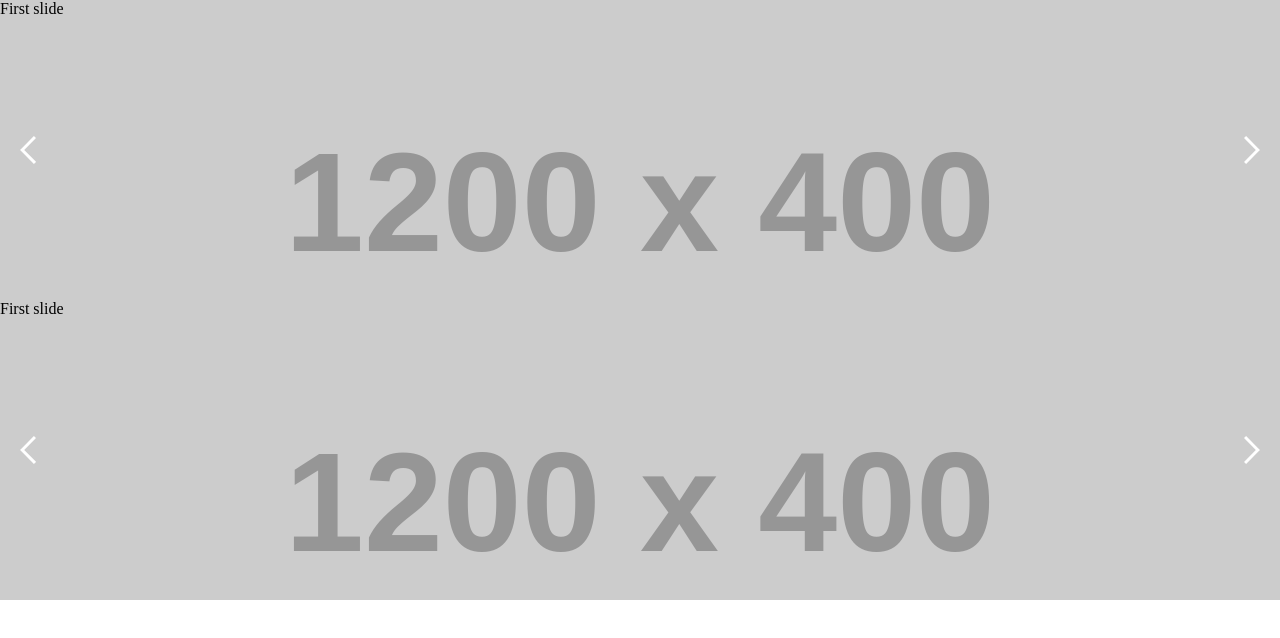
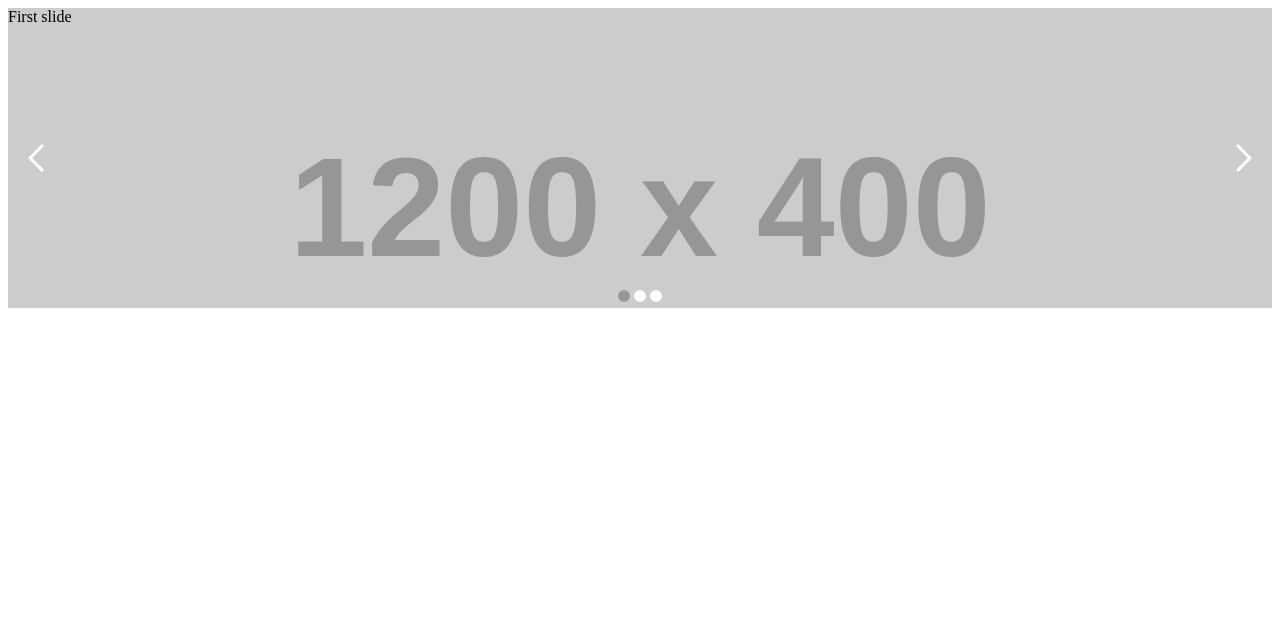
Before and after one commit to michu2k/SimpleSlider, a website: page index.html in a window 1280 px wide. Drawn offline with Linux system fonts and the light colour scheme; files that its build step writes are made by us from their sources; placeholder pictures from the web are drawn by us.

Commit message:
Version 1.6.0|1.6.1 introduced

```diff
--- a/index.html
+++ b/index.html
@@ -6,13 +6,6 @@
 	<meta name="viewport" content="width=device-width, initial-scale=1">
 	<link rel="stylesheet" href="dist/simpleSlider.min.css">
 	<title>Simple Slider</title>
-
-	<style>
-		body {
-			margin: 0;
-			padding: 0;
-		}
-	</style>
 </head>
 <body>
 
@@ -31,29 +24,18 @@
 		</div>
 	</div>
 
+	<!--Pagination-->
+	<div class="slider-pagination"></div>
+
+	<!--Buttons-->
 	<div class="slider-btn slider-btn-prev"></div>
     <div class="slider-btn slider-btn-next"></div>
-</div>
 
-<div class="simple-slider simple-slider-second">
-	<div class="slider-wrapper">
-		<div class="slider-slide" style="background-image: url('https://placehold.it/1200x400')">
-			First slide
-		</div>
-
-		<div class="slider-slide" style="background-image: url('https://placehold.it/1200x400')">
-			Second slide
-		</div>
-	</div>
-
-	<div class="slider-btn slider-btn-prev"></div>
-    <div class="slider-btn slider-btn-next"></div>
 </div>
 
 <script src="dist/simpleSlider.min.js"></script>
 <script>
-    var slider = new simpleSlider('.simple-slider-first', {speed: 500});
-   	var slider = new simpleSlider('.simple-slider-second');
+    var slider = new simpleSlider('.simple-slider-first');
 </script>
 
 </body>
--- a/package.json
+++ b/package.json
@@ -1,6 +1,6 @@
 {
   "name": "simpleslider-js",
-  "version": "1.5.1",
+  "version": "1.6.1",
   "description": "Responsive slider created in pure Javascript",
   "main": "dist/simpleSlider.js",
   "scripts": {
--- a/src/simpleSlider.js
+++ b/src/simpleSlider.js
@@ -1,210 +1,341 @@
 /**
-  * SimpleSlider v1.5.1
+ * SimpleSlider v1.6.0
  * Simple responsive slider created in pure javascript.
  * https://github.com/michu2k/SimpleSlider
  *
-  * Copyright 2017 Michał Strumpf
+ * Copyright 2017-2018 Michał Strumpf
  * Published under MIT License
  */
 (function(window) {
 
 	'use strict';
 
+	let slider = {};
+
 	/* simpleSlider */
 	let simpleSlider = function(selector, userOptions)
 	{
 		// Variables
-		let a, index, defaults, v = [];
+		let defaults, v = [];
 
 		// Defaults
 		defaults = {
-			speed: 2000,		// transition duration in ms [number]
-			delay: 6000,		// delay between transitions in ms [number]
-			autoplay: true,		// slider autoplay [boolean]
+			speed: 2000, // transition duration in ms {number}
+			delay: 6000, // delay between transitions in ms {number}
+			autoplay: true, // slider autoplay {boolean}
+			animation: true, // turn on/off slider animation {boolean}
 			classes: {
-				wrapper: 'slider-wrapper',	// wrapper class [string]
-				slide: 'slider-slide',		// slide class [string]
-				buttons: 'slider-btn'		// buttons class [string]
+				wrapper: 'slider-wrapper', // wrapper class {string}
+				slide: 'slider-slide', // slide class {string}
+				buttons: 'slider-btn', // buttons class {string}
+				pagination: 'slider-pagination', // pagination class {string}
+				paginationItem: 'pagination-bullet', // pagination bullet class {string}
 			}
 		};
 
 		// Set options
-		v.options = extendDefaults(defaults, userOptions);
+		v.options = slider.extendDefaults(defaults, userOptions);
 
+		// Elements
 		v.container = document.querySelector(selector);
 		v.wrapper = v.container.querySelector(`.${v.options.classes.wrapper}`);
 		v.buttons = v.container.querySelectorAll(`.${v.options.classes.buttons}`);
 		v.slides = v.container.querySelectorAll(`.${v.options.classes.slide}`);
-		v.selector = selector;
+		v.pagination = v.container.querySelector(`.${v.options.classes.pagination}`);
+		v.disable = false;
+		v.index;
+		v.timer;
 
 		// Call functions
-		updateData();
-		createClones();
-		setWidth();
-		updateWrapper();
+		slider.createClones(v);
+		slider.setWidth(v);
+		slider.moveWrapper(v);
+		slider.updateData(v);
 
-		// Enable slider autoplay
+		// Pagination
+		if (v.pagination)
+		{
+			slider.createPagination(v);
+			slider.bullets(v);
+		}
+
+		// Autoplay
 		if (v.options.autoplay === true)
-			autoPlay();
+		{
+			slider.autoPlay(v);
+		}
 
 		// Buttons
-		if (v.buttons && v.buttons.length == 2)
+		if (v.buttons.length == 2)
 		{
-			btnClick(0, 'left');
-			btnClick(1, 'right');
+			slider.buttons(v);
+		}
 	}
 
 	/**
 	 * Slider main core
-		  * direction = move direction [string][left, right]
+	 * @param {string} direction = move direction [left, right]
+	 * @param {object} vars = list of variables
 	 */
-		function sliderCore(direction)
+	slider.sliderCore = (direction, vars) =>
 	{
-			if (typeof index === 'undefined') index = 1;
+		if (typeof vars.index === 'undefined') vars.index = 1;
 
-			// Change index depending on the direction
-			if (direction == 'left')
-				index--;
-			else
-				index++;
+		// Change index value depending on the direction
+		direction == 'left' ? vars.index-- : vars.index++;
+
+		slider.disableEvents(vars);
 
 		// Set transition
-			setTransition(v.options.speed, 'none');
+		if (vars.options.animation == true)
+		{
+			slider.setTransition(vars.options.speed, vars);
 
-			setTimeout(function() {
-				setTransition(0, 'auto');
-			}, v.options.speed);
+			setTimeout(() => {
+				slider.setTransition(0, vars);
+			}, vars.options.speed);
+		} else
+			vars.options.speed = 0;
 
 		// Switch from last cloned to first slide
-			if (index > v.slides.length)
+		if (vars.index > vars.slides.length)
 		{
-				setTimeout(function() {
-					updateWrapper();
-					index = 1;
-				}, v.options.speed);
+			setTimeout(() => {
+				vars.index = 1;
+				slider.moveWrapper(vars);
+			}, vars.options.speed);
 		}
 
 		// Switch from first cloned to last slide
-			if (index == 0)
+		if (vars.index == 0)
 		{
-				setTimeout(function() {
-					updateWrapper(v.slides.length);
-					index = v.slides.length;
-				}, v.options.speed);
+			setTimeout(() => {
+				vars.index = vars.slides.length;
+				slider.moveWrapper(vars);
+			}, vars.options.speed);
 		}
 
-			updateWrapper(index);
+		slider.moveWrapper(vars);
+		slider.highlightBullet(vars);
 	}
 
 	/**
-		  * Set transition duration and enable/disable buttons
-		  * speed = speed value in miliseconds [number]
-		  * event = pointer event value [string]
+	 * Create slider pagination
+	 * @param {object} vars = list of variables
 	 */
-		function setTransition(speed, event)
+	slider.createPagination = (vars) =>
 	{
-			let transition = getSupportedProperty('TransitionDuration');
-			v.wrapper.style[transition] = speed + 'ms';
+		let bullet,
+			fragment = document.createDocumentFragment();
 
-			if (v.buttons && v.buttons.length == 2)
+		// Create bullets
+		for (let i = 0; i < vars.slides.length; i++)
 		{
-				v.buttons[0].style.pointerEvents = event;
-				v.buttons[1].style.pointerEvents = event;
+			bullet = document.createElement('span');
+			bullet.classList.add(`${vars.options.classes.paginationItem}`);
+
+			if (i == 0)
+				bullet.classList.add('active');
+
+			fragment.appendChild(bullet);
+		}
+
+		// Append bullets to the DOM
+		vars.pagination.appendChild(fragment);
+	}
+
+	/**
+	 * Move slide when clicked on pagination bullet
+	 * @param {object} vars = list of variables
+	 */
+	slider.bullets = (vars) =>
+	{
+		let bullets = vars.pagination.querySelectorAll(`.${vars.options.classes.paginationItem}`);
+
+		for (let i = 0; i < bullets.length; i++)
+		{
+			bullets[i].addEventListener('click', () => {
+
+				if (!vars.disable)
+				{
+					vars.index = i;
+					slider.sliderCore('', vars);
+
+					if (vars.options.autoplay === true)
+					{
+						clearInterval(vars.timer);
+						setTimeout(() => {
+							slider.autoPlay(vars);
+						}, vars.options.speed);
+					}
+				}
+			});
 		}
 	}
 
 	/**
+	 * Highlight active bullet
+	 * @param {object} vars = list of variables
+	 */
+	slider.highlightBullet = (vars) =>
+	{
+		let bullets = vars.pagination.querySelectorAll(`.${vars.options.classes.paginationItem}`),
+			index = vars.index,
+			previousBullet;
+
+		if (index > vars.slides.length)
+			index = 1;
+		else if (index == 0)
+			index = vars.slides.length;
+
+		// Remove active class
+		for (let i = 0; i < bullets.length; i++)
+		{
+			if (bullets[i].classList.contains('active'))
+				bullets[i].classList.remove('active');
+		}
+
+		// Add class to active bullet
+		bullets[index - 1].classList.add('active');
+	}
+
+	/**
+	 * Set transition duration
+	 * @param {number} speed = speed value in miliseconds
+	 * @param {object} vars = list of variables
+	 */
+	slider.setTransition = (speed, vars) =>
+	{
+		let transition = slider.getSupportedProperty('TransitionDuration');
+		vars.wrapper.style[transition] = speed + 'ms';
+	}
+
+	/**
+	 * Disable events during slider animation
+	 * @param {object} vars = list of variables
+	 */
+	slider.disableEvents = (vars) =>
+	{
+		vars.disable = true;
+
+		// Enable Events
+		setTimeout(() => {
+			vars.disable = false;
+		}, vars.options.speed);
+	}
+
+	/**
 	 * Move slide when clicked on button
-		  * index = button number [number]
-		  * direction = move direction [string][left, right]
+	 * @param {object} vars = list of variables
 	 */
-		function btnClick(index, direction)
+	slider.buttons = (vars) =>
 	{
-			v.buttons[index].addEventListener('click', function() {
+		let direction = ['left', 'right'];
 
-				sliderCore(direction);
+		for (let i = 0; i < vars.buttons.length; i++)
+		{
+			vars.buttons[i].addEventListener('click', () => {
 
-				if (v.options.autoplay === true)
+				if (!vars.disable)
 				{
-					clearInterval(a);
-					setTimeout(autoPlay, v.options.speed);
+					slider.sliderCore(direction[i], vars);
+
+					if (vars.options.autoplay === true)
+					{
+						clearInterval(vars.timer);
+						setTimeout(() => {
+							slider.autoPlay(vars);
+						}, vars.options.speed);
+					}
 				}
 			});
 		}
-
-		/* Slider autoplay */
-		function autoPlay()
-		{
-			let delay = v.options.delay + v.options.speed;
-			a = setInterval(sliderCore, delay);
 	}
 
-		/* Call functions when window is resized */
-		function updateData()
+	/**
+	 * Slider autoplay
+	 * @param {object} vars = list of variables
+	 */
+	slider.autoPlay = (vars) =>
 	{
-			let resize;
-			window.addEventListener('resize', function() {
-				clearTimeout(resize);
+		let delay = vars.options.delay + vars.options.speed;
 
-			    resize = setTimeout(function() {
-					setWidth();
-					updateWrapper(index);
-			    }, 100);
+		vars.timer = setInterval(() => {
+			slider.sliderCore('', vars);
+		}, delay);
+	}
+
+	/**
+	 * Call functions when window is resized
+	 * @param {object} vars = list of variables
+	 */
+	slider.updateData = (vars) =>
+	{
+		window.addEventListener('resize', () => {
+			slider.setWidth(vars);
+			slider.moveWrapper(vars);
 		});
 	}
 
 	/**
 	 * Change wrapper position by a certain number of pixels
-		  * index = current slider index [number]
+	 * @param {object} vars = list of variables
 	 */
-		function updateWrapper(index)
+	slider.moveWrapper = (vars) =>
 	{
-			if (typeof index === 'undefined') index = 1;
+		if (typeof vars.index === 'undefined') vars.index = 1;
 
-			let pixels = index * v.container.offsetWidth;
-			v.wrapper = v.container.querySelector(`.${v.options.classes.wrapper}`);
+		let pixels = vars.index * vars.container.offsetWidth;
+		vars.wrapper = vars.container.querySelector(`.${vars.options.classes.wrapper}`);
 
-			let transform = getSupportedProperty('Transform');
-			v.wrapper.style[transform] = `translate3d( -${pixels}px, 0, 0)`;
+		let transform = slider.getSupportedProperty('Transform');
+		vars.wrapper.style[transform] = `translate3d( -${pixels}px, 0, 0)`;
 	}
 
-		/* Clone first and last slide and append them to the DOM */
-		function createClones()
+	/**
+	 * Set wrapper and slides width
+	 * @param {object} vars = list of variables
+	 */
+	slider.setWidth = (vars) =>
 	{
-			let firstElement = v.wrapper.firstElementChild.cloneNode(true);
-			let lastElement = v.wrapper.lastElementChild.cloneNode(true);
-
-			v.wrapper.appendChild(firstElement);
-			v.wrapper.insertBefore(lastElement, v.slides[0]);
-		}
-
-		/* Set wrapper and slides width */
-		function setWidth()
-		{
-			let i, slides, wrapperWidth;
-			slides = v.container.querySelectorAll(`.${v.options.classes.slide}`);
+		let wrapperWidth,
+			slides = vars.container.querySelectorAll(`.${vars.options.classes.slide}`);
 
 		// Wrapper width
-			wrapperWidth = (v.container.offsetWidth + 1) * slides.length;
-			v.wrapper.style.width = wrapperWidth + 'px';
+		wrapperWidth = vars.container.offsetWidth * slides.length;
+		vars.wrapper.style.width = wrapperWidth + 'px';
 
-			// Slides
-			for (i = 0; i < slides.length; i++)
+		// Slides width
+		for (let i = 0; i < slides.length; i++)
 		{
-				slides[i].style.width = v.container.offsetWidth + 'px';
+			slides[i].style.width = vars.container.offsetWidth + 'px';
 		}
 	}
 
 	/**
+	 * Clone first and last slide and append them to the DOM
+	 * @param {object} vars = list of variables
+	 */
+	slider.createClones = (vars) =>
+	{
+		let firstElement = vars.wrapper.firstElementChild.cloneNode(true),
+			lastElement = vars.wrapper.lastElementChild.cloneNode(true);
+
+		vars.wrapper.appendChild(firstElement);
+		vars.wrapper.insertBefore(lastElement, vars.slides[0]);
+	}
+
+	/**
 	 * Get supported property and add prefix if needed
-		  * property = property name [string]
+	 * @param {string} property = property name
+	 * @return {string} propertyWithPrefix = property prefix
 	 */
-		function getSupportedProperty(property)
+	slider.getSupportedProperty = (property) =>
 	{
-			let prefix = ['-', 'webkit', 'moz', 'ms', 'o'];
-			let i, propertyWithPrefix;
+		let prefix = ['-', 'webkit', 'moz', 'ms', 'o'],
+			propertyWithPrefix;
 
-			for (i = 0; i < prefix.length; i++)
+		for (let i = 0; i < prefix.length; i++)
 		{
 			if (prefix[i] == '-')
 				propertyWithPrefix = property.toLowerCase();
@@ -222,10 +353,11 @@
 
 	/**
 	 * Extend defaults deep
-		  * defaults = defaults options defined in script
-		  * properties = new options
+	 * @param {object} defaults = defaults options defined in script
+	 * @param {object} properties = new options
+	 * @return {object} defaults = modified options
 	 */
-		function extendDefaults(defaults, properties)
+	slider.extendDefaults = (defaults, properties) =>
 	{
 		let property, propertyDeep;
 
@@ -244,7 +376,6 @@
 		}
 		return defaults;
 	}
-	}
 
 	window.simpleSlider = simpleSlider;
 
--- a/src/simpleSlider.scss
+++ b/src/simpleSlider.scss
@@ -1,12 +1,13 @@
 @charset "UTF-8";
 /**
-  * SimpleSlider v1.5.1
-  * Simple responsive slider created in pure javascript.
-  * https://github.com/michu2k/SimpleSlider
-  *
-  * Copyright 2017 Michał Strumpf
-  * Published under MIT License
-  */
+ * SimpleSlider v1.6.0
+ * Simple responsive slider created in pure javascript.
+ * https://github.com/michu2k/SimpleSlider
+ *
+ * Copyright 2017-2018 Michał Strumpf
+ * Published under MIT License
+ */
+
 // Slider container
 .simple-slider {
 	width: 100%;
@@ -22,7 +23,11 @@
 		position: relative;
 		-webkit-transform: translate3d(0, 0, 0);
 			-ms-transform: translate3d(0, 0, 0);
+			 -o-transform: translate3d(0, 0, 0);
 				transform: translate3d(0, 0, 0);
+		-webkit-transition-timing-function: ease-in-out;
+			 -o-transition-timing-function: ease-in-out;
+				transition-timing-function: ease-in-out;
 	}
 
 	// Slide
@@ -35,6 +40,33 @@
 		position: relative;
 	}
 
+	// Navigation
+	.slider-pagination {
+		text-align: center;
+		list-style-type: none;
+		margin: 0;
+		padding: 0;
+		bottom: 0;
+		left: 0;
+		right: 0;
+		position: absolute;
+
+		// Bullet
+		.pagination-bullet {
+			display: inline-block;
+			cursor: pointer;
+			width: 12px;
+			height: 12px;
+			background-color: #fff;
+			border-radius: 50%;
+			margin: 2px;
+
+			&.active {
+				background-color: #999;
+			}
+		}
+	}
+
 	// Buttons
 	.slider-btn {
 		width: 30px;
@@ -45,6 +77,7 @@
 		position: absolute;
 		-webkit-transform: translate(0, -50%);
 			-ms-transform: translate(0, -50%);
+			 -o-transform: translate(0, -50%);
 				transform: translate(0, -50%);
 
 		&.slider-btn-prev {
```
Also changed, not shown: README.md, dist/simpleSlider.css, dist/simpleSlider.js, dist/simpleSlider.min.css, dist/simpleSlider.min.js, 1 other file. Lines whose indentation alone changed are shown as unchanged.
